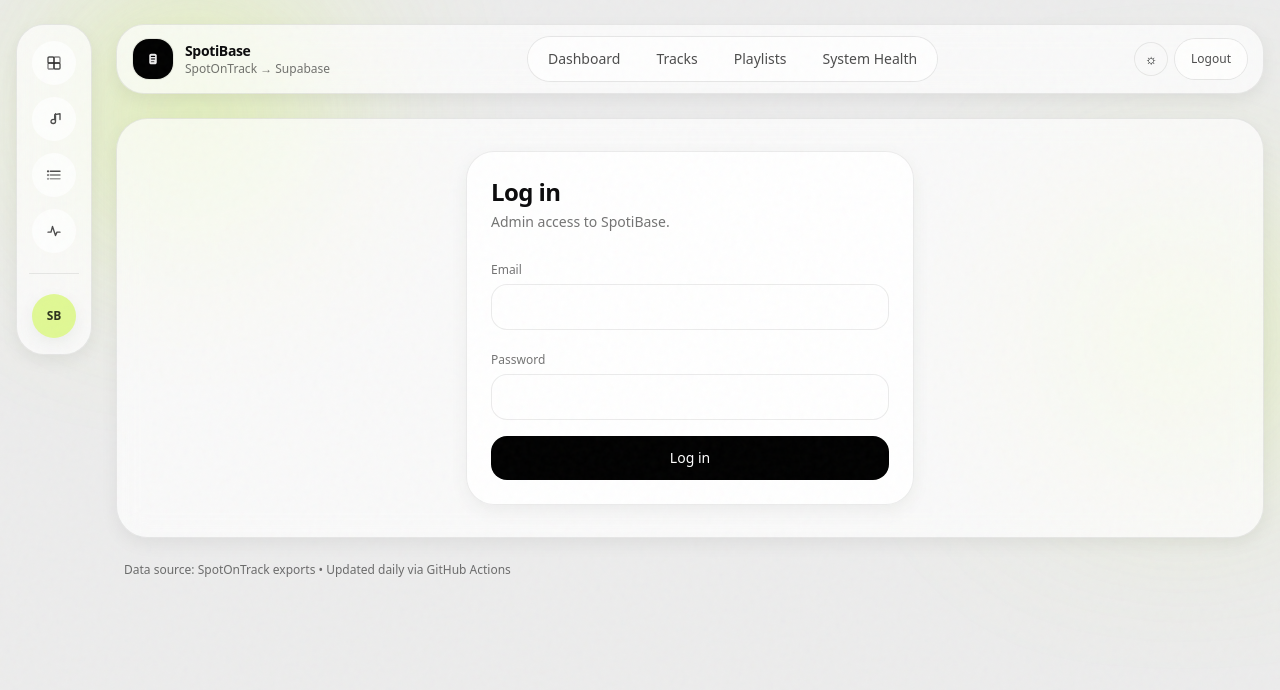
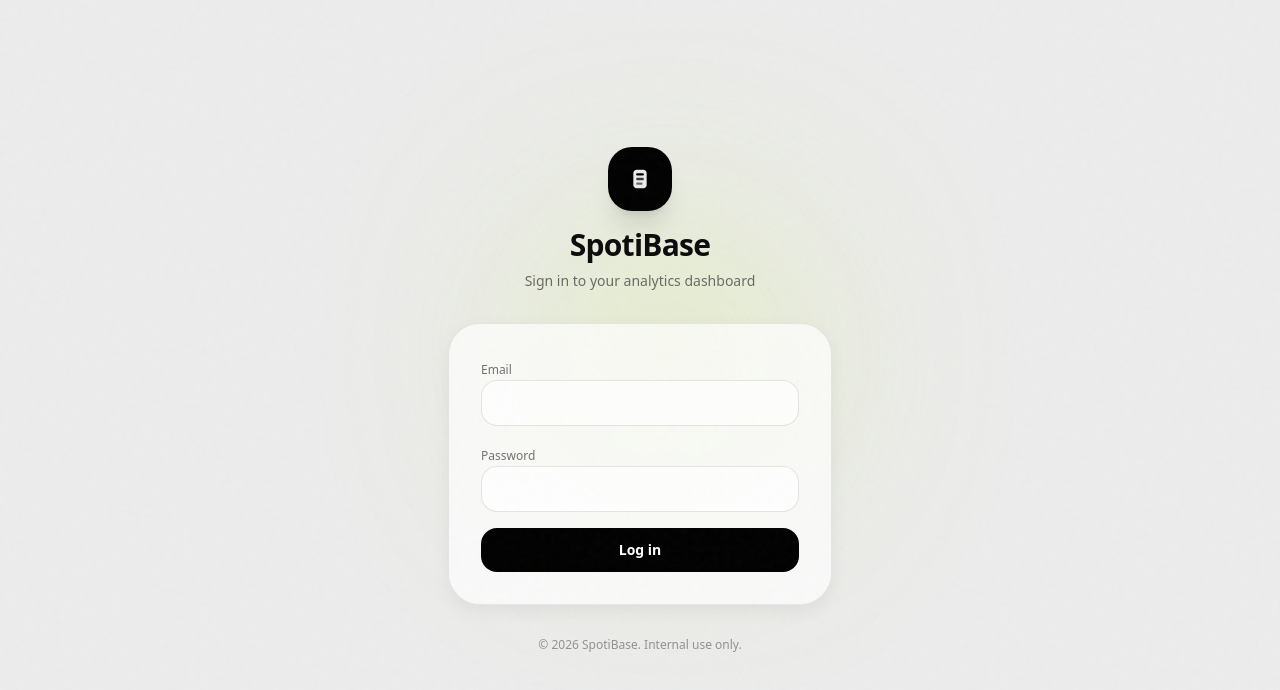
Before and after one commit to niksaxena1/StreamBase, a Next.js app in the folder web/: page /login in a window 1280 px wide. Shown: the top 690 px of the page. Built offline with nearby package versions, Linux system fonts and the light colour scheme.

Commit message:
Major UI overhaul: route groups, standalone login, enhanced tables, and design polish

```diff
--- /dev/null
+++ b/web/src/app/(auth)/login/page.tsx
@@ -0,0 +1,78 @@
+import LoginForm from "./ui";
+
+export const dynamic = "force-dynamic";
+
+export default function LoginPage() {
+  return (
+    <div className="relative flex min-h-dvh flex-col items-center justify-center overflow-hidden p-6">
+      {/* Background Ambience */}
+      <div className="pointer-events-none absolute inset-0">
+        <div className="sb-accent-glow absolute left-1/2 top-1/2 h-[600px] w-[600px] -translate-x-1/2 -translate-y-1/2 opacity-40" />
+      </div>
+
+      <div className="relative w-full max-w-sm">
+        {/* Logo / Brand */}
+        <div className="mb-8 text-center">
+          <div className="mx-auto mb-4 grid h-16 w-16 place-items-center rounded-3xl bg-black text-white shadow-xl dark:bg-white dark:text-black">
+            <LogoMark />
+          </div>
+          <h1 className="font-display text-3xl font-bold tracking-tight">SpotiBase</h1>
+          <p className="mt-2 text-sm" style={{ color: "var(--sb-muted)" }}>
+            Sign in to your analytics dashboard
+          </p>
+        </div>
+
+        {/* Card */}
+        <div className="sb-glass rounded-[32px] p-8 shadow-2xl backdrop-blur-2xl">
+          <LoginForm />
+        </div>
+
+        <div className="mt-8 text-center text-xs opacity-40">
+          &copy; {new Date().getFullYear()} SpotiBase. Internal use only.
+        </div>
+      </div>
+    </div>
+  );
+}
+
+function LogoMark() {
+  return (
+    <svg
+      width="32"
+      height="32"
+      viewBox="0 0 24 24"
+      fill="none"
+      xmlns="http://www.w3.org/2000/svg"
+      aria-hidden="true"
+    >
+      <path
+        d="M7 7.5C7 6.11929 8.11929 5 9.5 5H14.5C15.8807 5 17 6.11929 17 7.5V16.5C17 17.8807 15.8807 19 14.5 19H9.5C8.11929 19 7 17.8807 7 16.5V7.5Z"
+        fill="currentColor"
+        opacity="0.92"
+      />
+      <path
+        d="M10 8.5H14"
+        stroke="currentColor"
+        strokeWidth="1.8"
+        strokeLinecap="round"
+        className="text-black dark:text-white"
+      />
+      <path
+        d="M10 12H14"
+        stroke="currentColor"
+        strokeWidth="1.8"
+        strokeLinecap="round"
+        opacity="0.75"
+        className="text-black dark:text-white"
+      />
+      <path
+        d="M10 15.5H13"
+        stroke="currentColor"
+        strokeWidth="1.8"
+        strokeLinecap="round"
+        opacity="0.55"
+        className="text-black dark:text-white"
+      />
+    </svg>
+  );
+}
--- a/web/src/app/login/ui.tsx
+++ b/web/src/app/(auth)/login/ui.tsx
@@ -35,18 +35,17 @@ export default function LoginForm() {
   return (
     <form className="space-y-4" onSubmit={onSubmit}>
       {error ? (
-        <div className="rounded-2xl border border-red-300 bg-red-50 px-4 py-3 text-sm text-red-950">
+        <div className="rounded-2xl border border-red-300 bg-red-50 px-4 py-3 text-sm text-red-950 dark:border-red-900/30 dark:bg-red-900/10 dark:text-red-200">
           {error}
         </div>
       ) : null}
 
-      <div>
+      <div className="space-y-1.5">
         <label className="text-xs font-medium" style={{ color: "var(--sb-muted)" }}>
           Email
         </label>
         <input
-          className="mt-1 w-full rounded-2xl border bg-white/70 px-4 py-3 text-sm outline-none focus:ring-2"
-          style={{ borderColor: "var(--sb-border)" }}
+          className="w-full rounded-2xl border border-black/10 bg-white/70 px-4 py-3 text-sm outline-none transition focus:border-black/20 focus:ring-2 focus:ring-black/5 dark:border-white/10 dark:bg-white/5 dark:text-white dark:focus:border-white/20 dark:focus:ring-white/5"
           type="email"
           autoComplete="email"
           value={email}
@@ -55,13 +54,12 @@ export default function LoginForm() {
         />
       </div>
 
-      <div>
+      <div className="space-y-1.5">
         <label className="text-xs font-medium" style={{ color: "var(--sb-muted)" }}>
           Password
         </label>
         <input
-          className="mt-1 w-full rounded-2xl border bg-white/70 px-4 py-3 text-sm outline-none focus:ring-2"
-          style={{ borderColor: "var(--sb-border)" }}
+          className="w-full rounded-2xl border border-black/10 bg-white/70 px-4 py-3 text-sm outline-none transition focus:border-black/20 focus:ring-2 focus:ring-black/5 dark:border-white/10 dark:bg-white/5 dark:text-white dark:focus:border-white/20 dark:focus:ring-white/5"
           type="password"
           autoComplete="current-password"
           value={password}
@@ -73,7 +71,7 @@ export default function LoginForm() {
       <button
         type="submit"
         disabled={loading}
-        className="w-full rounded-2xl bg-black px-4 py-3 text-sm font-medium text-white transition disabled:opacity-60"
+        className="w-full rounded-2xl bg-black px-4 py-3 text-sm font-bold text-white transition hover:bg-black/80 hover:shadow-lg disabled:opacity-60 dark:bg-white dark:text-black dark:hover:bg-white/90"
       >
         {loading ? "Logging in…" : "Log in"}
       </button>
--- /dev/null
+++ b/web/src/app/(main)/layout.tsx
@@ -0,0 +1,9 @@
+import { AppShell } from "@/components/shell/AppShell";
+
+export default function MainLayout({
+  children,
+}: {
+  children: React.ReactNode;
+}) {
+  return <AppShell>{children}</AppShell>;
+}
--- a/web/src/app/playlists/[playlist_key]/page.tsx
+++ b/web/src/app/(main)/playlists/[playlist_key]/page.tsx
@@ -24,6 +24,12 @@ export default async function PlaylistDetailPage({
 }) {
   const { playlist_key } = await params;
   const sb = await supabaseServer();
+  const { data: isAdmin } = await sb.rpc("is_admin");
+
+  const missingEnv: string[] = [];
+  if (!process.env.SPOTIFY_CLIENT_ID) missingEnv.push("SPOTIFY_CLIENT_ID");
+  if (!process.env.SPOTIFY_CLIENT_SECRET) missingEnv.push("SPOTIFY_CLIENT_SECRET");
+  if (!process.env.SUPABASE_SERVICE_ROLE_KEY) missingEnv.push("SUPABASE_SERVICE_ROLE_KEY");
 
   const { data: playlist, error: playlistErr } = await sb
     .from("playlists")
@@ -107,6 +113,20 @@ export default async function PlaylistDetailPage({
         </div>
       </div>
 
+      {isAdmin && missingEnv.length ? (
+        <div className="rounded-2xl border border-amber-300 bg-amber-50 p-4 text-sm text-amber-950 dark:border-amber-900/30 dark:bg-amber-900/10 dark:text-amber-200">
+          Spotify playlist thumbnail is disabled: missing{" "}
+          <span className="font-mono">{missingEnv.join(", ")}</span> in Vercel env vars.
+        </div>
+      ) : null}
+
+      {isAdmin && !missingEnv.length && !playlistRow?.spotify_playlist_id ? (
+        <div className="rounded-2xl border border-blue-300 bg-blue-50 p-4 text-sm text-blue-950 dark:border-blue-900/30 dark:bg-blue-900/10 dark:text-blue-200">
+          To enable the Spotify playlist thumbnail, set a Spotify playlist URL/URI/ID in{" "}
+          <Link className="underline" href="/settings/playlists">Playlist Settings</Link>.
+        </div>
+      ) : null}
+
       {(playlistErr || statsErr) && (
         <div className="rounded-xl border border-red-300 bg-red-50 p-4 text-sm text-red-950 dark:border-red-900/30 dark:bg-red-900/10 dark:text-red-200">
           Query error:{" "}
--- a/web/src/app/playlists/page.tsx
+++ b/web/src/app/(main)/playlists/page.tsx
@@ -20,6 +20,10 @@ type PlaylistRow = {
 export default async function PlaylistsPage() {
   const sb = await supabaseServer();
   const { data: isAdmin } = await sb.rpc("is_admin");
+  const missingEnv: string[] = [];
+  if (!process.env.SPOTIFY_CLIENT_ID) missingEnv.push("SPOTIFY_CLIENT_ID");
+  if (!process.env.SPOTIFY_CLIENT_SECRET) missingEnv.push("SPOTIFY_CLIENT_SECRET");
+  if (!process.env.SUPABASE_SERVICE_ROLE_KEY) missingEnv.push("SUPABASE_SERVICE_ROLE_KEY");
 
   const { data, error } = await sb
     .from("playlists")
@@ -90,6 +94,13 @@ export default async function PlaylistsPage() {
         </div>
       )}
 
+      {isAdmin && missingEnv.length ? (
+        <div className="rounded-2xl border border-amber-300 bg-amber-50 p-4 text-sm text-amber-950 dark:border-amber-900/30 dark:bg-amber-900/10 dark:text-amber-200">
+          Spotify playlist thumbnails are disabled: missing{" "}
+          <span className="font-mono">{missingEnv.join(", ")}</span> in Vercel env vars.
+        </div>
+      ) : null}
+
       <GlassTable headers={["", "Key", "Name", "Type"]}>
         {playlists.map((p) => (
           <TableRow key={p.playlist_key}>
--- a/web/src/app/tracks/[isrc]/page.tsx
+++ b/web/src/app/(main)/tracks/[isrc]/page.tsx
@@ -32,6 +32,12 @@ export default async function TrackDetailPage({
 }) {
   const { isrc } = await params;
   const sb = await supabaseServer();
+  const { data: isAdmin } = await sb.rpc("is_admin");
+
+  const missingEnv: string[] = [];
+  if (!process.env.SPOTIFY_CLIENT_ID) missingEnv.push("SPOTIFY_CLIENT_ID");
+  if (!process.env.SPOTIFY_CLIENT_SECRET) missingEnv.push("SPOTIFY_CLIENT_SECRET");
+  if (!process.env.SUPABASE_SERVICE_ROLE_KEY) missingEnv.push("SUPABASE_SERVICE_ROLE_KEY");
 
   const { data: track, error: trackErr } = await sb
     .from("tracks")
@@ -125,6 +131,19 @@ export default async function TrackDetailPage({
         </Link>{" "}
         / <span className="font-mono">{isrc}</span>
       </div>
+
+      {isAdmin && missingEnv.length ? (
+        <div className="rounded-2xl border border-amber-300 bg-amber-50 p-4 text-sm text-amber-950 dark:border-amber-900/30 dark:bg-amber-900/10 dark:text-amber-200">
+          Spotify enrichment is disabled: missing{" "}
+          <span className="font-mono">{missingEnv.join(", ")}</span> in Vercel env vars.
+        </div>
+      ) : null}
+
+      {isAdmin && !missingEnv.length && trackRow?.isrc && !spotify?.spotify_artist_names?.length && !spotify?.spotify_album_image_url ? (
+        <div className="rounded-2xl border border-blue-300 bg-blue-50 p-4 text-sm text-blue-950 dark:border-blue-900/30 dark:bg-blue-900/10 dark:text-blue-200">
+          Spotify enrichment is configured, but this ISRC hasn’t cached yet (or Spotify search returned no match). Refreshing this page should attempt a lookup.
+        </div>
+      ) : null}
 
       <div className="flex flex-col gap-4 sm:flex-row sm:items-end sm:justify-between">
         <div>
--- a/web/src/app/layout.tsx
+++ b/web/src/app/layout.tsx
@@ -1,7 +1,6 @@
 import type { Metadata } from "next";
 import { Geist_Mono, Inter, Space_Grotesk } from "next/font/google";
 import "./globals.css";
-import { AppShell } from "@/components/shell/AppShell";
 
 const inter = Inter({
   variable: "--font-inter",
@@ -34,7 +33,7 @@ export default function RootLayout({
         className={`${inter.variable} ${geistMono.variable} ${spaceGrotesk.variable} antialiased`}
       >
         <div className="sb-noise" />
-        <AppShell>{children}</AppShell>
+        {children}
       </body>
     </html>
   );
--- a/web/src/app/login/page.tsx
+++ /dev/null
@@ -1,19 +0,0 @@
-import LoginForm from "./ui";
-
-export const dynamic = "force-dynamic";
-
-export default function LoginPage() {
-  return (
-    <div className="mx-auto max-w-md">
-      <div className="sb-card rounded-[28px] p-6">
-        <h1 className="text-2xl font-semibold tracking-tight">Log in</h1>
-        <p className="mt-1 text-sm" style={{ color: "var(--sb-muted)" }}>
-          Admin access to SpotiBase.
-        </p>
-        <div className="mt-6">
-          <LoginForm />
-        </div>
-      </div>
-    </div>
-  );
-}
```
Also changed, not shown: web/src/app/(main)/health/page.tsx (renamed from web/src/app/health/page.tsx), web/src/app/(main)/page.tsx (renamed from web/src/app/page.tsx), web/src/app/(main)/settings/playlists/page.tsx (renamed from web/src/app/settings/playlists/page.tsx), web/src/app/(main)/tracks/page.tsx (renamed from web/src/app/tracks/page.tsx).
